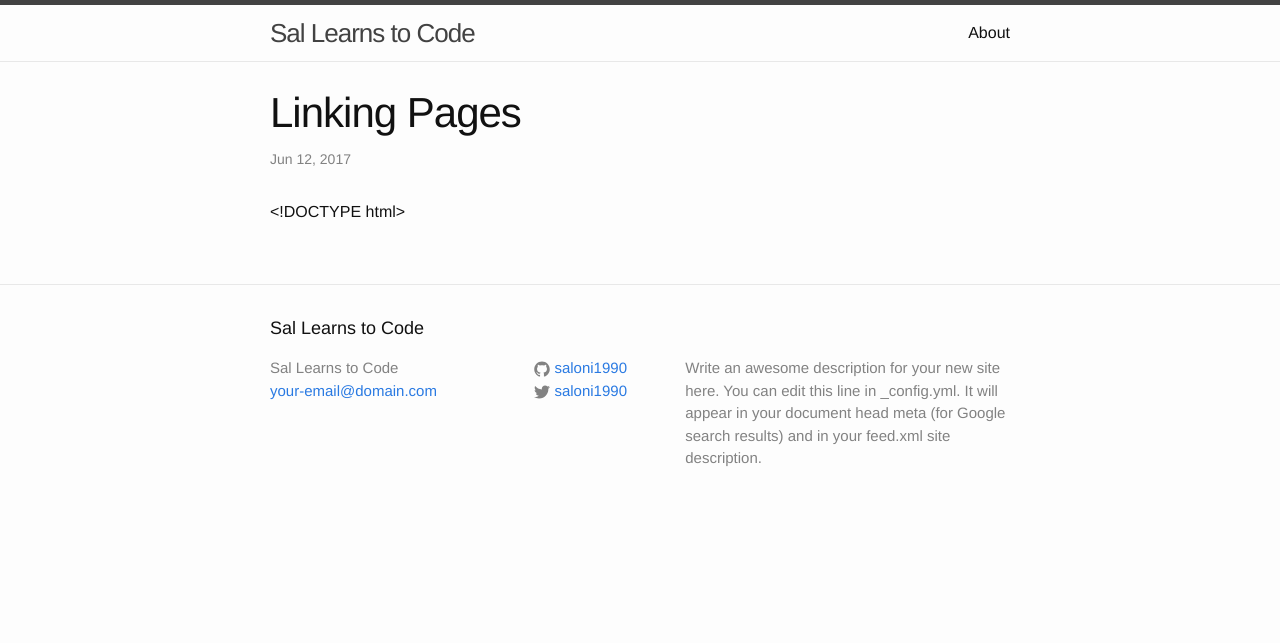
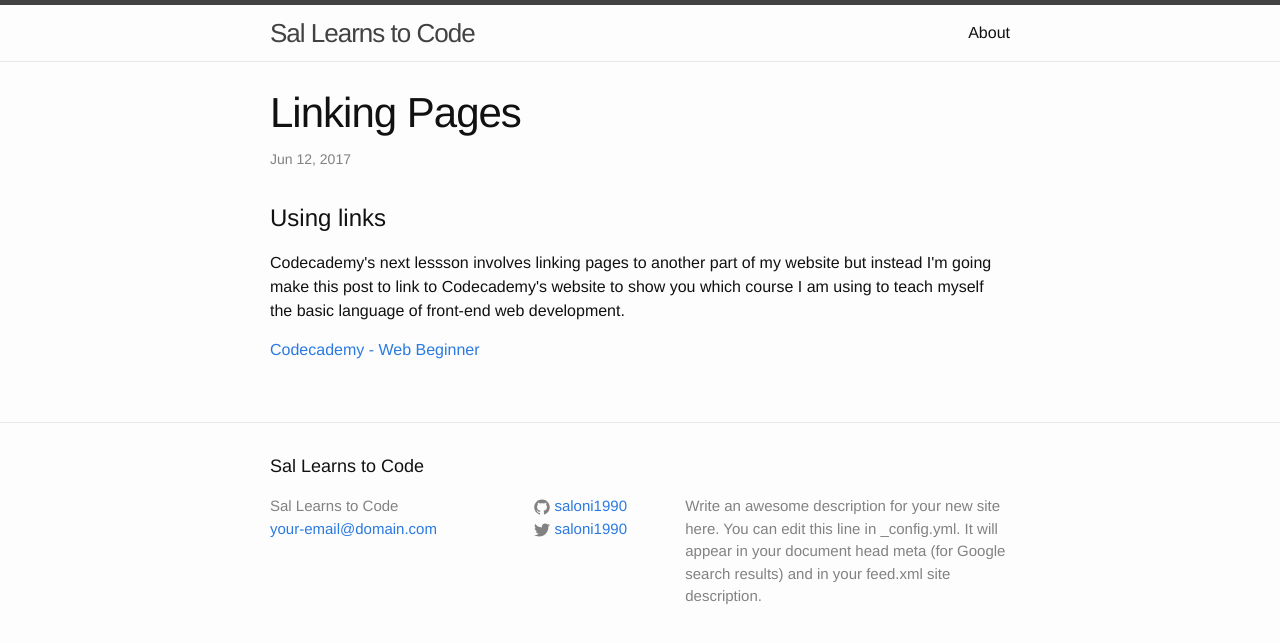
Before and after one commit to saloni1990/saloni1990.github.io, a Jekyll site: the page built from _posts/2017-06-12-Linking-Pages.md, in a window 1280 px wide. Shown: the top 643 px of the page. Built offline with Jekyll 4.4.1, drawn with Linux system fonts in a browser that asks for light colours; our own code applies the rules of GitHub Pages for plain Markdown files.

Commit message:
Create 2017-06-12-Linking-Pages.md

```diff
--- a/_posts/2017-06-12-Linking-Pages.md
+++ b/_posts/2017-06-12-Linking-Pages.md
@@ -1,10 +1,10 @@
-<!DOCTYPE html>
 <html>
 	<head>
-		<title>Lesson 2 - Linking Pages</title>
+		<title>Linking Pages</title>
 	</head>
-
 	<body>
-
+	    <h1>Using links</h1>
+	    <p>Codecademy's next lessson involves linking pages to another part of my website but instead I'm going make this post to link to Codecademy's website to show you which course I am using to teach myself the basic language of front-end web development.</p>
+	    <a href="https://www.codecademy.com/courses/web-beginner-en-HZA3b/2/2?curriculum_id=50579fb998b470000202dc8b">Codecademy - Web Beginner</a>
 	</body>
 </html>
```
